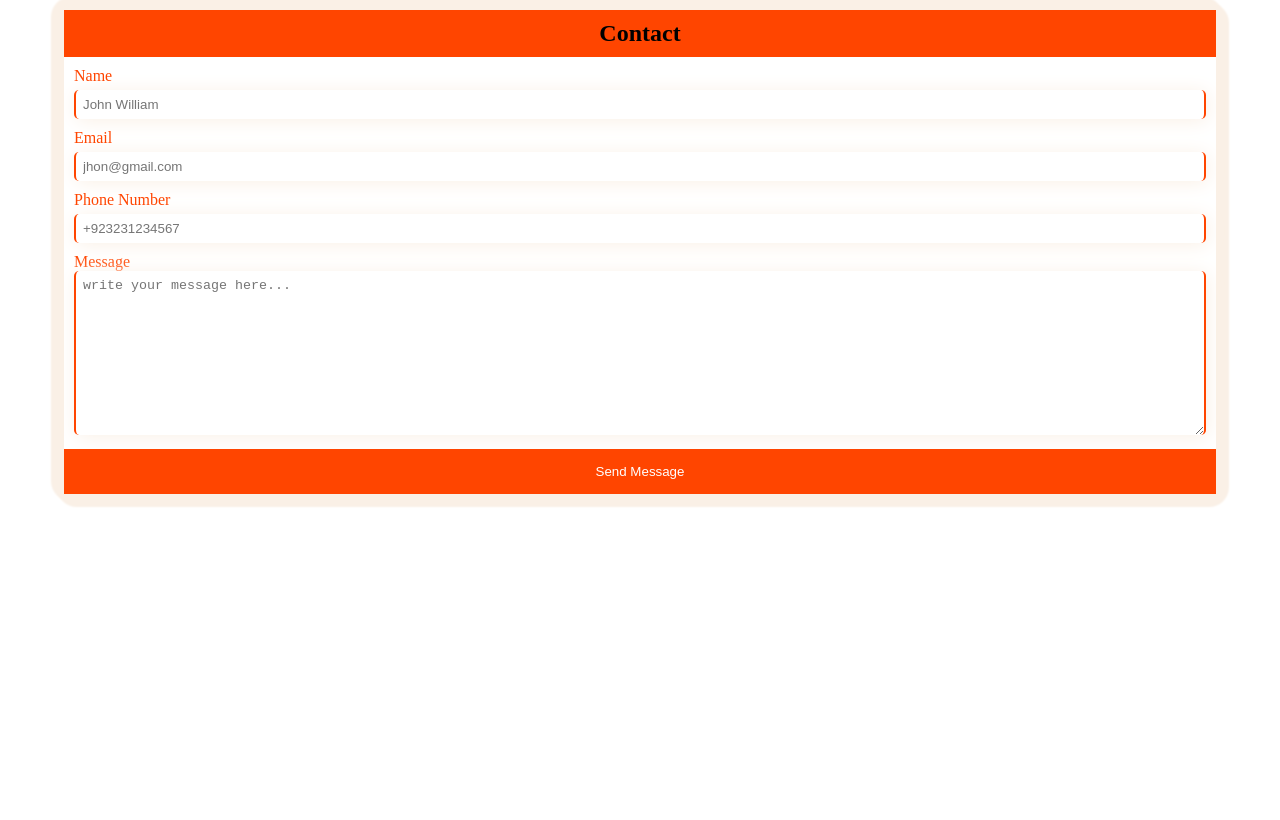
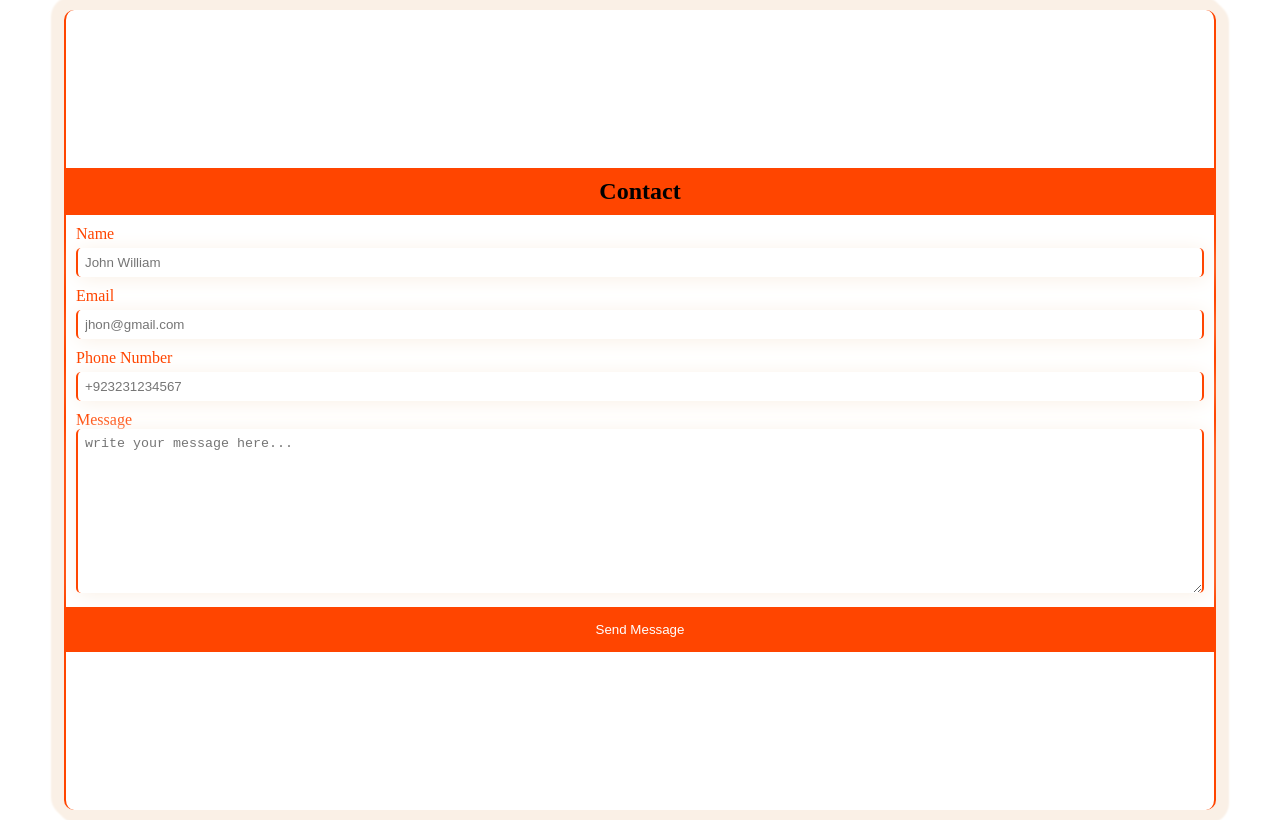
Before and after one commit to imarifluqman/cv, a plain HTML site: page index.html in a window 1280 px wide. Drawn offline with Linux system fonts and the light colour scheme.

Commit message:
little bit changes

```diff
--- a/style.css
+++ b/style.css
@@ -6,6 +6,7 @@
 
 body {
   width: 100%;
+  height: 100vh;
   display: grid;
   align-content: center;
 }
@@ -13,6 +14,8 @@ body {
 .container {
   width: 90%;
   margin: 10px auto;
+  border-left: 2px solid orangered;
+  border-right: 2px solid orangered;
   border-radius: 10px;
   box-shadow: 3px 3px 2px 10px linen, -3px -3px 2px 10px linen;
   overflow: hidden;
```
